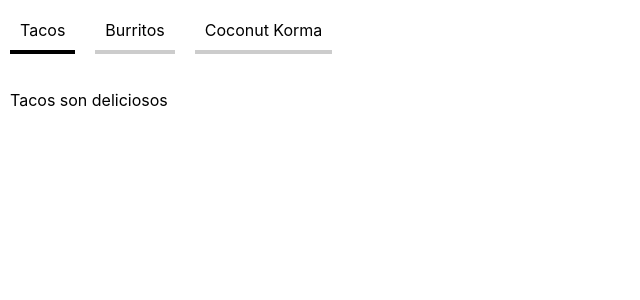
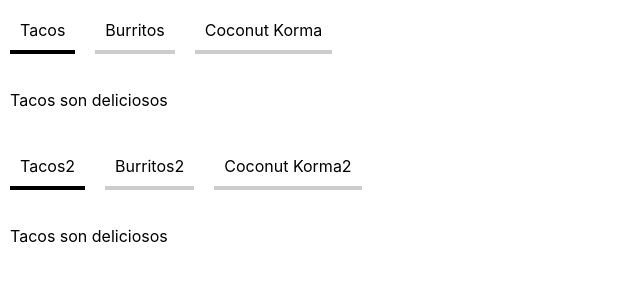
Before and after one commit to chicus12/techtalk-react-componets-pattern, a React (Create React App) app in the folder packages/compound-component/: page / in a window 1280 px wide. Shown: the top 300 px of the page, without its empty margins (0-640 px from the left). Built offline with nearby package versions, Linux system fonts and the light colour scheme.

Commit message:
Advanced compound component

```diff
--- a/packages/compound-component/src/App.js
+++ b/packages/compound-component/src/App.js
@@ -4,45 +4,91 @@ import classNames from 'classnames'
 import './App.css'
 
 class Tabs extends Component {
+  static TabsList = ({ children, onSelect, activeIndex }) =>
+    React.Children.map(children, (child, index) =>
+      React.cloneElement(child, {
+        isActive: activeIndex === index,
+        onSelect: () => onSelect(index),
+      })
+    )
+
+  static Tab = ({ children, isActive, onSelect, disabled }) => {
+    const classes = classNames('tab', { active: isActive, disabled })
+    return (
+      <div className={classes} onClick={disabled ? null : onSelect}>
+        {children}
+      </div>
+    )
+  }
+
+  static Panels = ({ children, activeIndex }) => (
+    <div className="panels">
+      {React.Children.toArray(children)[activeIndex]}
+    </div>
+  )
+
+  static Panel = ({ children, ...props }) => {
+    console.log('genious')
+    return <div {...props}>{children}</div>
+  }
+
+  static defaultProps = {
+    tabsOnBottom: false,
+    disabled: [],
+  }
+
   state = { activeIndex: 0 }
 
-  selectTabIndex(activeIndex) {
+  selectTabIndex = activeIndex => {
     this.setState({ activeIndex })
   }
 
-  renderTabs() {
-    return this.props.data.map((tab, index) => {
-      const isActive = this.state.activeIndex === index
-      const classes = classNames('tab', { active: isActive })
+  render() {
+    const { children } = this.props
+    const { activeIndex } = this.state
 
-      return (
-        <div
-          key={tab.label}
-          className={classes}
-          onClick={() => this.selectTabIndex(index)}
-        >
-          {tab.label}
-        </div>
-      )
-    })
-  }
-
-  renderPanel() {
-    const tab = this.props.data[this.state.activeIndex]
-    return <div>{tab.content}</div>
-  }
-
-  render() {
-    return (
-      <div>
-        <div>{this.renderTabs()}</div>
-        <div className="panels">{this.renderPanel()}</div>
-      </div>
+    return React.Children.map(children, child =>
+      React.cloneElement(child, {
+        onSelect: this.selectTabIndex,
+        activeIndex,
+      })
     )
   }
 }
 
+const TabsCompose = ({ tabs }) => (
+  <div>
+    <Tabs>
+      <Tabs.TabsList>
+        {tabs.map(tab => (
+          <Tabs.Tab key={tab.label}>{tab.label}</Tabs.Tab>
+        ))}
+      </Tabs.TabsList>
+      <Tabs.Panels>
+        {tabs.map(tab => (
+          <Tabs.Panel key={tab.label}>{tab.content}</Tabs.Panel>
+        ))}
+      </Tabs.Panels>
+    </Tabs>
+  </div>
+)
+
 const App = () => {
+  const tabData2 = [
+    {
+      label: 'Tacos2',
+      content: <p>Tacos son deliciosos</p>,
+    },
+    {
+      label: 'Burritos2',
+      content: <p>Algunas veces un burrito es lo que realmente necesitas</p>,
+    },
+    {
+      label: 'Coconut Korma2',
+      content: <p>Puede ser la mejor opción</p>,
+    },
+  ]
+
   const tabData = [
     {
       label: 'Tacos',
@@ -60,7 +106,8 @@ const App = () => {
 
   return (
     <div>
-      <Tabs data={tabData} />
+      <TabsCompose tabs={tabData} />
+      <TabsCompose tabs={tabData2} />
     </div>
   )
 }
```
